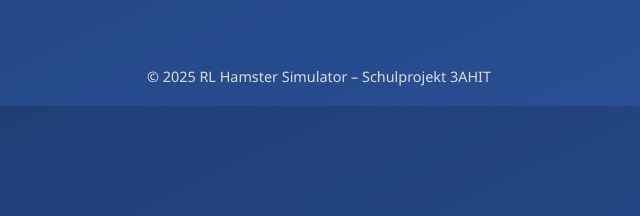
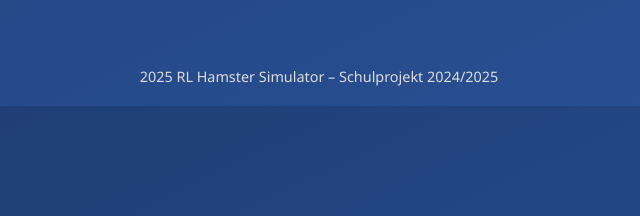
Before and after one commit to fzan7808/Sem6-Hamstersimulator, a website: page web/index.html in a window 1280 px wide. Shown: the part 503-719 px from the top of the page, 321-961 px from the left. Drawn offline with Linux system fonts and the light colour scheme.

Commit message:
i came on the screen right now pt2

```diff
--- a/web/index.html
+++ b/web/index.html
@@ -31,7 +31,7 @@
 </section>
 
 <footer>
-    &copy; 2025 RL Hamster Simulator – Schulprojekt 3AHIT
+    2025 RL Hamster Simulator – Schulprojekt 2024/2025
 </footer>
 
 <script src="index.js"></script>
```
